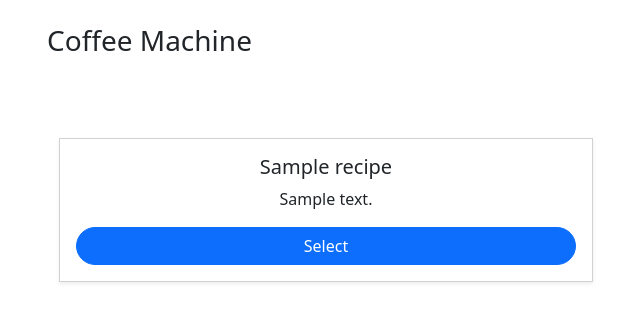
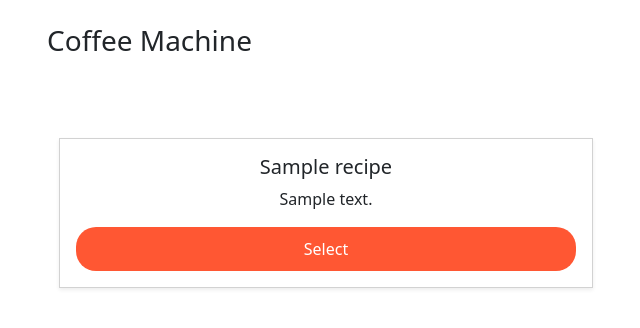
Before and after one commit to Rgopalam17010806/pourfection, a Flask app: page /machine in a window 1280 px wide. Shown: the part 76-404 px from the top of the page, without its empty margins (35-675 px from the left). Run offline with Flask 3, Linux system fonts and the light colour scheme; a user stored in the database is signed in; tables that the repository leaves empty hold one stand-in row (values such as "Sample post"); parts of the project's set-up code (start-up, migrations or seed data) failed here and were passed over.

Commit message:
made changes

```diff
--- a/website/templates/machine.html
+++ b/website/templates/machine.html
@@ -1,6 +1,8 @@
 {% extends "base.html" %}
+
 {% block title %} Coffee Machine {% endblock %}
 {% block header %} Coffee Machine {% endblock %}
+
 {% block content %}
 {% if user.is_authenticated %}
 <div class="container py-5">
@@ -12,7 +14,7 @@
                     <h5 class="card-title">{{ r.name }}</h5>
                     <p class="card-text">{{ r.description }}</p>
                     <!-- Updated button to trigger modal -->
-                    <button class="btn btn-primary select-recipe" data-bs-toggle="modal" data-bs-target="#sizeModal" data-recipe-id="{{ r.id }}">
+                    <button class="btn custom-select-button select-recipe" data-bs-toggle="modal" data-bs-target="#sizeModal" data-recipe-id="{{ r.id }}">
                         Select
                     </button>
                 </div>
@@ -68,6 +70,26 @@
     </div>
 </div>
 
+<!-- Add CSS inside style tag -->
+<style>
+    /* Custom button style */
+    .custom-select-button {
+        background-color: #FF5733; /* Custom color */
+        color: white; /* Text color */
+        border: none; /* Remove border */
+        padding: 10px 20px; /* Add padding */
+        font-size: 16px; /* Adjust font size */
+        border-radius: 20px; /* Round the corners */
+        cursor: pointer; /* Change cursor on hover */
+        width: 100%; /* Ensure button spans the width */
+    }
+
+    /* Change color on hover */
+    .custom-select-button:hover {
+        background-color: white; /* Darker shade on hover */
+    }
+</style>
+
 <script src="{{ url_for('static', filename='coffeemachine.js')}}"></script>
 
 {% endif %}
--- a/website/templates/prepare.html
+++ b/website/templates/prepare.html
@@ -37,10 +37,12 @@
                 displaySteps(index + 1);
             });
         } else {
+
             // After the last step is printed, print the "Enjoy your drink!" message
             const messageElement = document.createElement("div");
             stepsContainer.appendChild(messageElement);
-            typeText(messageElement, "Enjoy your drink!", null);  // No callback after the message
+            typeText(messageElement, "Enjoy your drink!", null);
+            // No callback after the message
         }
     }
 
```
Also changed, not shown: app.py (renamed from main.py), instance/database.db, website/static/img/coffee.jpg (added), website/static/img/hotchocolate.jpg (added), website/static/img/lemontea.jpg (added).
